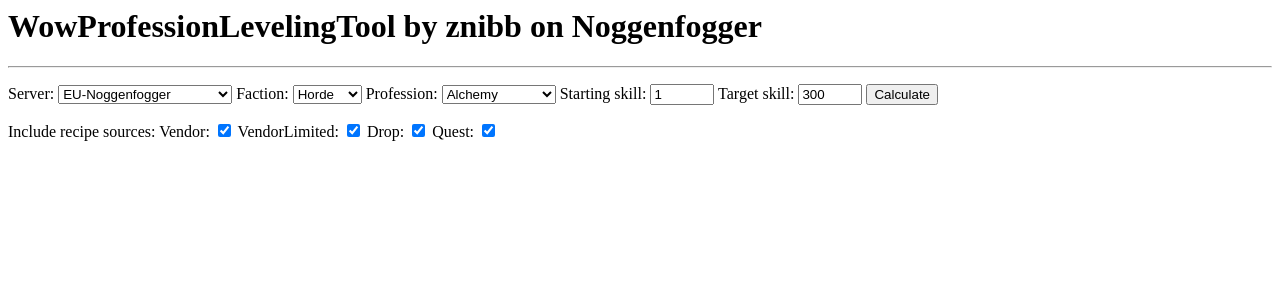
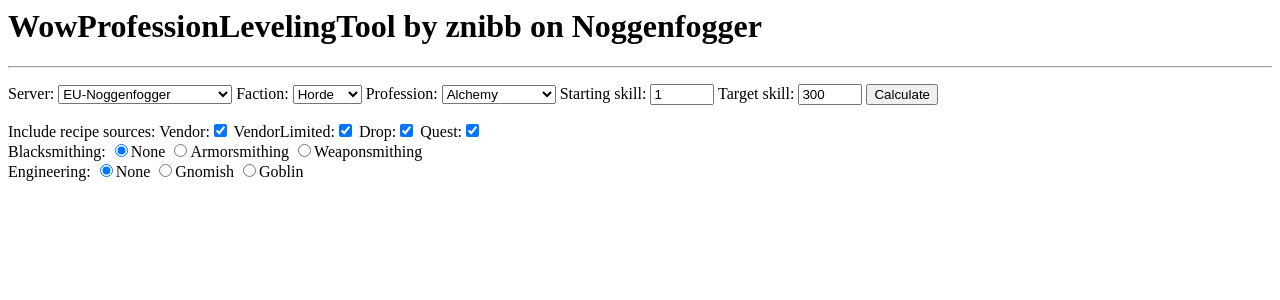
Before and after one commit to znibb/WowProfessionLevelingTool, a Flask app: page / in a window 1280 px wide. Shown: the top 300 px of the page. Run offline with Flask 2, Linux system fonts and the light colour scheme.

Commit message:
Can now select specialization for blacksmithing and engineering and filter recipes accordingly

```diff
--- a/app/forms.py
+++ b/app/forms.py
@@ -1,5 +1,5 @@
 from flask_wtf import FlaskForm
-from wtforms import IntegerField, SelectField, SubmitField, BooleanField, SelectMultipleField
+from wtforms import IntegerField, SelectField, SubmitField, BooleanField, SelectMultipleField, RadioField
 from wtforms.validators import InputRequired, NumberRange
 
 servers = [
@@ -116,3 +116,13 @@
     includeVendorLimited = BooleanField(u'VendorLimited', default="checked")
     includeDrop = BooleanField(u'Drop', default="checked")
     includeQuest = BooleanField(u'Quest', default="checked")
+    blacksmithingSchool = RadioField(u'Blacksmithing',
+        choices=[("None", "None"),
+                ("Armorsmithing", "Armorsmithing"),
+                ("Weaponsmithing", "Weaponsmithing")],
+        default="None")
+    engineeringSchool = RadioField(u'Engineering',
+        choices=[("None", "None"),
+                ("Gnomish", "Gnomish"),
+                ("Goblin", "Goblin")],
+        default="None")
--- a/app/functions.py
+++ b/app/functions.py
@@ -75,7 +75,7 @@
 
     return reagentPriceDict
 
-def importRecipes(profession, startSkill, targetSkill, recipeSources, faction):
+def importRecipes(profession, startSkill, targetSkill, recipeSources, faction, school):
     # Import apropriate list of recipes
     if profession == "Alchemy":
         f = open("app/data/alchemy.json", 'r')
@@ -121,6 +121,13 @@
                 if info["Source"] == source:
                     recipes.pop(name)
 
+    # Remove recipes from conflicting schools
+    temp = recipes.copy()
+    for name, info in temp.items():
+        if "School" in info:
+            if info["School"] != school:
+                recipes.pop(name)
+
     # Remove recipes unobtainable for the selected faction
     temp = recipes.copy()
     for name, info in temp.items():
--- a/app/routes.py
+++ b/app/routes.py
@@ -32,6 +32,8 @@
         session["includeVendorLimited"] = form.includeVendorLimited.data
         session["includeDrop"] = form.includeDrop.data
         session["includeQuest"] = form.includeQuest.data
+        session["blacksmithingSchool"] = form.blacksmithingSchool.data
+        session["engineeringSchool"] = form.engineeringSchool.data
 
         return redirect(url_for('results'))
 
@@ -54,6 +56,8 @@
         form.includeVendorLimited.data=session.get("includeVendorLimited")
         form.includeDrop.data=session.get("includeDrop")
         form.includeQuest.data=session.get("includeQuest")
+        form.blacksmithingSchool.data=session.get("blacksmithingSchool")
+        form.engineeringSchool.data=session.get("engineeringSchool")
         session.pop("server", None)
         session.pop("faction", None)
         session.pop("profession", None)
@@ -63,6 +67,8 @@
         session.pop("includeVendorLimited", None)
         session.pop("includeDrop", None)
         session.pop("includeQuest", None)
+        session.pop("blacksmithingSchool", None)
+        session.pop("engineeringSchool", None)
 
     if form.validate_on_submit():
         now = datetime.now()
@@ -78,6 +84,8 @@
         session["includeVendorLimited"] = form.includeVendorLimited.data
         session["includeDrop"] = form.includeDrop.data
         session["includeQuest"] = form.includeQuest.data
+        session["blacksmithingSchool"] = form.blacksmithingSchool.data
+        session["engineeringSchool"] = form.engineeringSchool.data
 
         return redirect(url_for('results'))
 
@@ -87,11 +95,19 @@
 
     # Collect required data
     recipeSources = {"Vendor": form.includeVendor.data,
-                    "vendorLimited": form.includeVendorLimited.data,
+                    "VendorLimited": form.includeVendorLimited.data,
                     "Drop": form.includeDrop.data,
                     "Quest": form.includeQuest.data}
 
-    recipes = importRecipes(form.profession.data, form.startSkill.data, form.targetSkill.data, recipeSources, form.faction.data)
+    school = ""
+    if form.profession.data == "Blacksmithing":
+        school = form.blacksmithingSchool.data
+    elif form.profession.data == "Engineering":
+        school = form.engineeringSchool.data
+    else:
+        school = "None"
+
+    recipes = importRecipes(form.profession.data, form.startSkill.data, form.targetSkill.data, recipeSources, form.faction.data, school)
     reagentPrices = getReagentPrices(recipes, form.server.data, form.faction.data)
     recipePrices = calculateRecipePrices(recipes, reagentPrices)
     currentSkill = form.startSkill.data
--- a/app/templates/index.html
+++ b/app/templates/index.html
@@ -17,13 +17,22 @@
             {% endfor %}
             {{ form.calculate() }}
         </p>
-        <p>
-            Include recipe sources:
-            {{ form.includeVendor.label }}: {{ form.includeVendor() }}
-            {{ form.includeVendorLimited.label }}: {{ form.includeVendorLimited() }}
-            {{ form.includeDrop.label }}: {{ form.includeDrop() }}
-            {{ form.includeQuest.label }}: {{ form.includeQuest() }}
-        </p>
+
+        Include recipe sources:
+        {{ form.includeVendor.label }}:{{ form.includeVendor() }}
+        {{ form.includeVendorLimited.label }}:{{ form.includeVendorLimited() }}
+        {{ form.includeDrop.label }}:{{ form.includeDrop() }}
+        {{ form.includeQuest.label }}:{{ form.includeQuest() }}
+        <br>
+        {{ form.blacksmithingSchool.label }}:
+        {% for subfield in form.blacksmithingSchool %}
+            {{ subfield }}{{ subfield.label }}
+        {% endfor %}
+        <br>
+        {{ form.engineeringSchool.label }}:
+        {% for subfield in form.engineeringSchool %}
+            {{ subfield }}{{ subfield.label }}
+        {% endfor %}
     </form>
     {% block results%}{% endblock %}
 {% endblock %}
```
